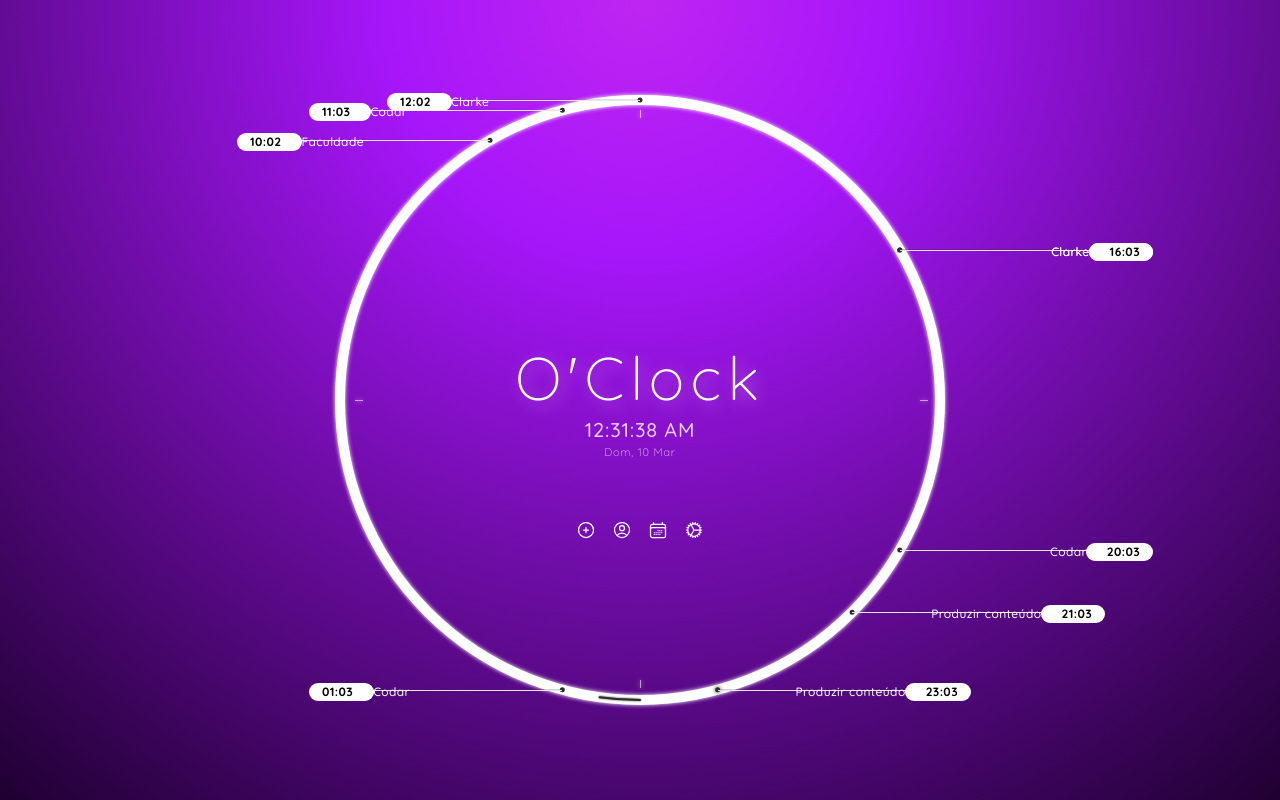
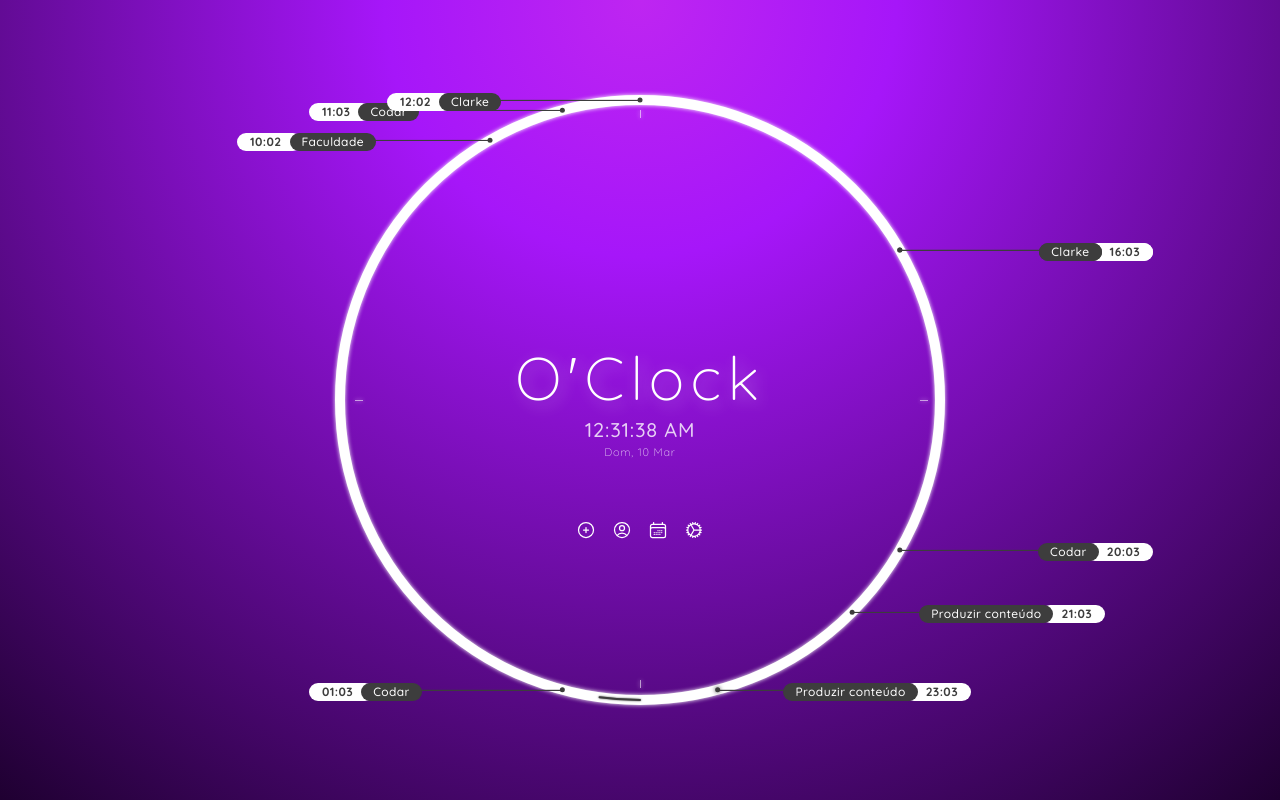
Before and after one commit to kyronsatt/o-clock, a Next.js app: page / in a window 1280 px wide. Built offline with nearby package versions, Linux system fonts and the light colour scheme.

Commit message:
refactor: dark color config

```diff
--- a/src/app/ui/clock/canvas-handlers/constants.ts
+++ b/src/app/ui/clock/canvas-handlers/constants.ts
@@ -1,2 +1,2 @@
-export const CLOCK_DARK_COLOR_HEX = "#2E2E2E"
+export const CLOCK_DARK_COLOR_HEX = "#3D3D3D"
 export const CLOCK_LIGHT_COLOR_HEX = "#FFFFFF"
--- a/src/app/ui/clock/events.tsx
+++ b/src/app/ui/clock/events.tsx
@@ -75,18 +75,18 @@ export default function Events({ eventsToRender }: IEvents) {
             key={`event-render-${event.id}`}
             className={twMerge(
               "relative tracking-wide",
-              `border-t-[1px] border-soft-dark`
+              `border-t-[1px] border-dark`
             )}
             style={getPosition(coordinates)}
           >
             <div className="text-xs" style={getLabelPosition(coordinates)}>
               <div
-                className="rounded-xl font-bold bg-white text-soft-dark py-[1px]"
+                className="rounded-xl font-bold bg-white text-dark py-[1px]"
                 style={getEventTimeStyle(coordinates)}
               >
                 {formatDateFromString(event.start.dateTime, undefined, "HH:MM")}
               </div>
-              <div className="rounded-xl font-medium truncate bg-soft-dark text-white px-3 py-[1px] z-[200]">
+              <div className="rounded-xl font-medium truncate bg-dark text-white px-3 py-[1px] z-[200]">
                 {event.summary}
               </div>
             </div>
--- a/tailwind.config.ts
+++ b/tailwind.config.ts
@@ -17,7 +17,7 @@ const config: Config = {
           "conic-gradient(from 180deg at 50% 50%, var(--tw-gradient-stops))",
       },
       colors: {
-        "dark": "#2E2E2E"
+        "dark": "#3D3D3D"
       }
     },
     textShadow: {
```
